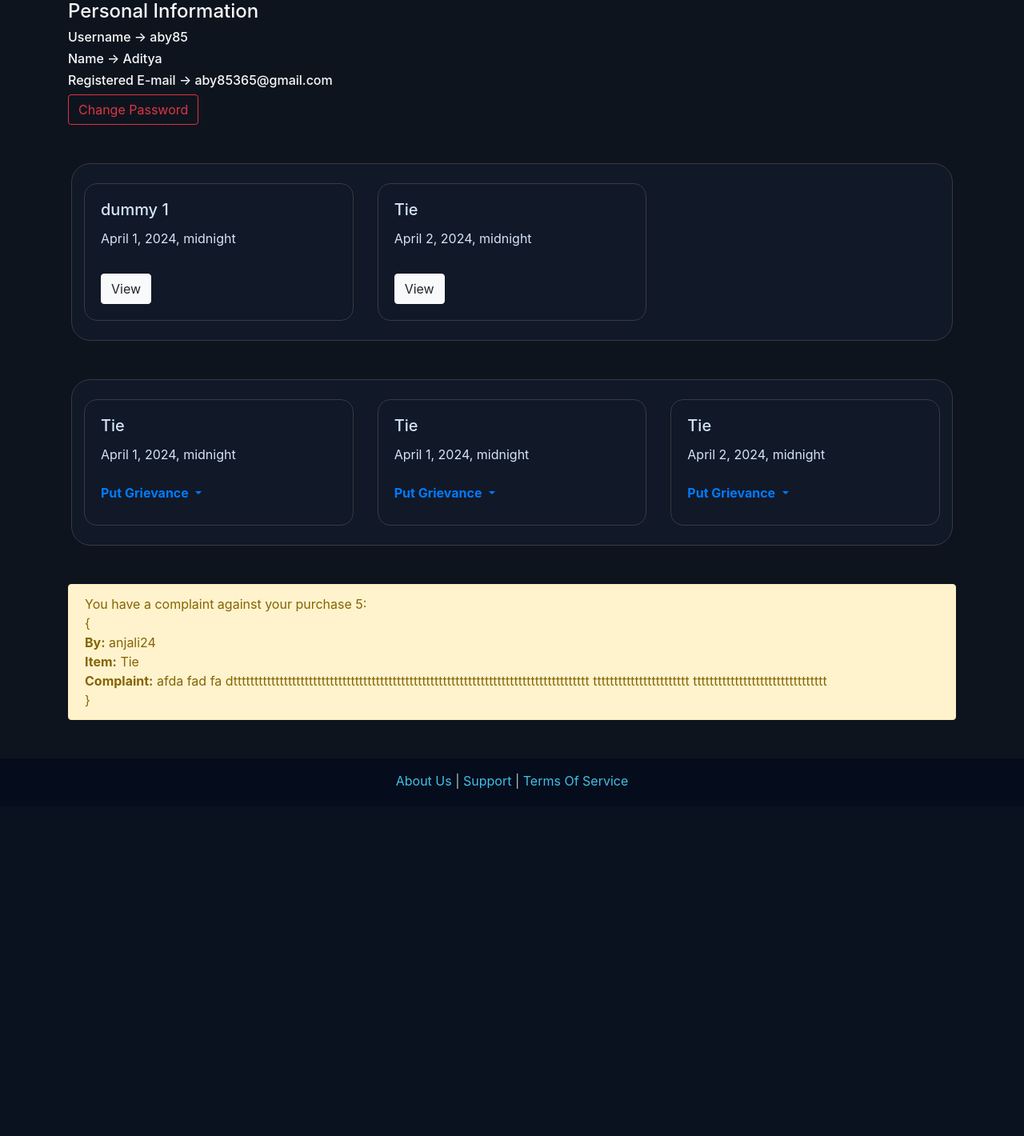
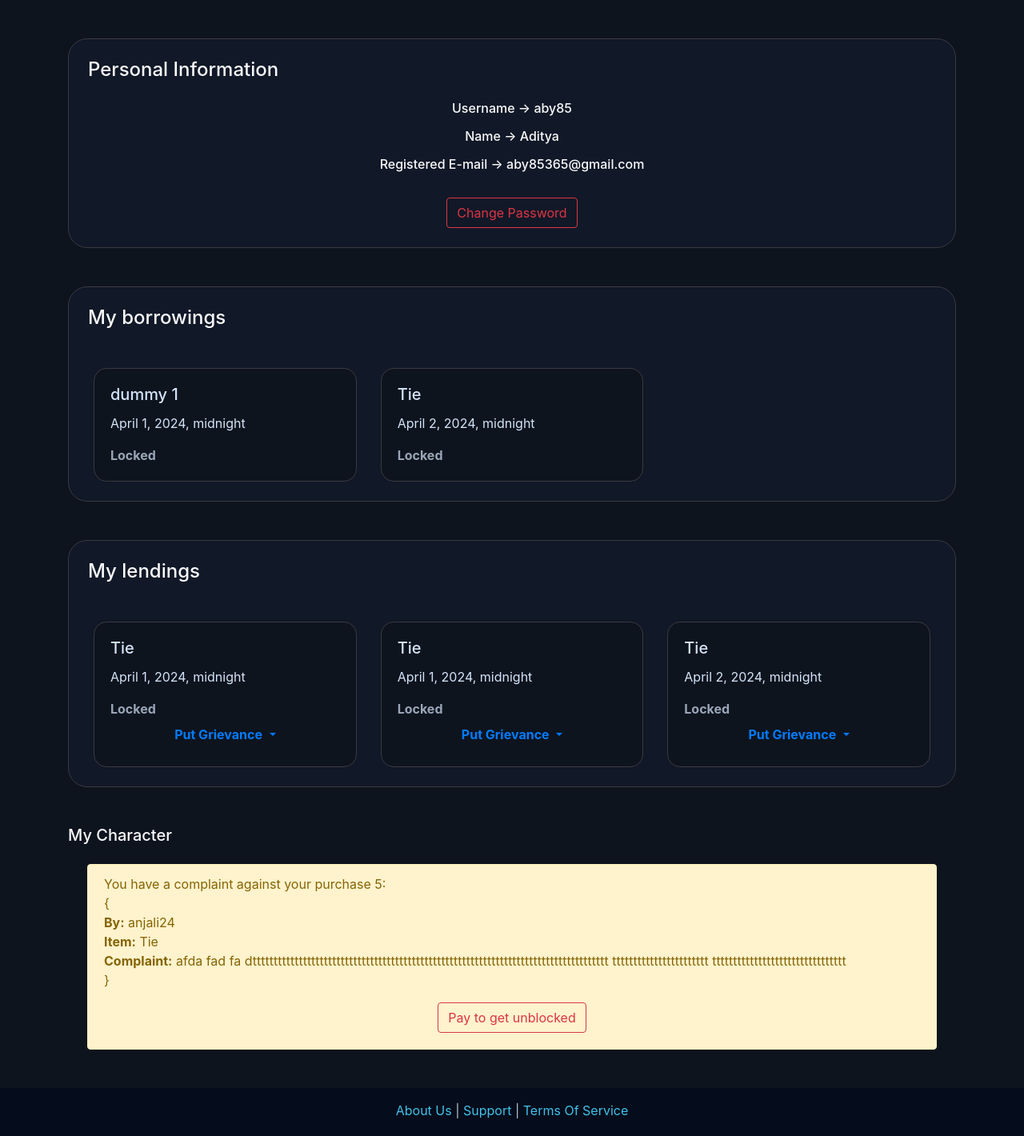
Before and after one commit to gitYourbits/Project-Commodity-Exchange, a Django app: page /profile/ in a window 1280 px wide. Shown: the part 86-1506 px from the top of the page at 80% size. Before the commit the page ends 1072 px from the top, so only its background shows below. Run offline with Django 5.2, Linux system fonts and the light colour scheme; a user stored in the database is signed in; data comes from the database, SQL or seed files in the repository; both versions use the stored data as it was after the commit; some libraries are stand-ins or nearby versions.

Commit message:
built profile page and added authentication checks

```diff
--- a/lendIt/form.py
+++ b/lendIt/form.py
@@ -34,7 +34,7 @@ class PutGrievance(forms.ModelForm):
 
     class Meta:
         model = Grievance
-        exclude = ['count', 'resolved' ,'timeStamp', 'defaulter', 'deal']
+        exclude = ['resolved' ,'timeStamp', 'defaulter', 'deal']
 
     def __init__(self, *args, **kwargs):
         super(PutGrievance, self).__init__(*args, **kwargs)
--- a/lendIt/templates/profile.html
+++ b/lendIt/templates/profile.html
@@ -3,59 +3,84 @@
 {% block body %}
 
 <div class="container">
-    <div id="personal_info my-5">
-        <h4 class="text-light">Personal Information</h4>
+    <div class="personal_info my-5"
+        style="background: #111827 !important; border: 1px solid #3a3a40 !important; border-radius: 1.5rem;">
 
-        <h6 class="text-light">Username -> {{request.user.username}}</h6>
-        <h6 class="text-light">Name -> {{request.user.first_name}} {{request.user.last_name}}</h6>
-        <h6 class="text-light">Registered E-mail -> {{request.user.email}}</h6>
-        <a href="#" class="btn btn-outline-danger">Change Password</a>
+        <h4 class="text-light m-4">Personal Information</h4>
+
+        <div class="my-4 mx-4" style="text-align: center;">
+            <h6 class="text-light mb-3">Username -> {{request.user.username}}</h6>
+            <h6 class="text-light mb-3">Name -> {{request.user.first_name}} {{request.user.last_name}}</h6>
+            <h6 class="text-light mb-3">Registered E-mail -> {{request.user.email}}</h6>
+            <a href="" class="btn btn-outline-danger mt-3">Change Password</a>
+        </div>
     </div>
 
-    <div class="row my-5 mx-1"
+    <div class="my-5"
         style="background: #111827 !important; border: 1px solid #3a3a40 !important; border-radius: 1.5rem;">
 
+        <h4 class="ml-4 my-4 text-light block">My borrowings</h4>
+
         {% if borrowings|length == 0 %}
-        <p class="text-light" style="margin: auto; text-align: center;"></p>No deals available!
+        <p class="text-light my-5 py-5" style="margin: auto; text-align: center;">No items borrowed yet!</p>
         {% else %}
+        <div class="row mx-3">
             {% for borrowing in borrowings %}
             <div class="col-md-4 my-4">
                 <div class="card"
-                style="background: #111827 !important; border: 1px solid #3a3a40 !important; border-radius: 1rem;">
+                    style="background: #0e141e !important; border: 1px solid #3a3a40 !important; border-radius: 1rem;">
 
                     <div class="card-body" style="color: #d4e4f9;">
                         <h5 class="card-title">{{borrowing.item.name}}</h5>
                         <p class="card-text">{{borrowing.timeStamp}}</p>
+
+                        {% if grievances|length == 0 %}
                         <button type="button" class="btn btn-light mt-3"
                             onclick="document.location = '/community/deal/{{borrowing.id}}/closed'">
-                        View
+                            View >>
                         </button>
+                        {% else %}
+                        <b style="opacity: 0.7;">Locked</b>
+                        {%endif%}
                     </div>
                 </div>
             </div>
             {% endfor %}
+        </div>
         {% endif %}
     </div>
 
-    <div class="row my-5 mx-1"
+    <div class="my-5"
         style="background: #111827 !important; border: 1px solid #3a3a40 !important; border-radius: 1.5rem;">
 
+        <h4 class="ml-4 my-4 text-light block">My lendings</h4>
+
         {% if lendings|length == 0 %}
-        <p class="text-light" style="margin: auto; text-align: center;"></p>No deals available!
+        <p class="text-light my-5 py-5" style="margin: auto; text-align: center;">No items lended yet!</p>
         {% else %}
+        <div class="row mx-3">
             {% for lending in lendings %}
             <div class="col-md-4 my-4">
                 <div class="card"
-                style="background: #111827 !important; border: 1px solid #3a3a40 !important; border-radius: 1rem;">
+                    style="background: #0e141e !important; border: 1px solid #3a3a40 !important; border-radius: 1rem;">
 
                     <div class="card-body" style="color: #d4e4f9;">
                         <h5 class="card-title">{{lending.item.name}}</h5>
                         <p class="card-text">{{lending.timeStamp}}</p>
 
+                        {% if grievances|length == 0 %}
+                        <button type="button" class="btn btn-light mb-3"
+                            onclick="document.location = '/community/deal/{{lending.id}}/closed'">
+                            View >>
+                        </button>
+                        {% else %}
+                        <b style="opacity: 0.7;">Locked</b>
+                        {%endif%}
+
                         <ul class="navbar-nav">
                             <li class="nav-item dropdown">
                                 <a class="nav-link dropdown-toggle" role="button" data-toggle="collapse"
-                                data-target="#grievanceForm-{{lending.id}}">
+                                    data-target="#grievanceForm-{{lending.id}}" style="text-align: center;">
                                     <b>Put Grievance</b>
                                 </a>
 
@@ -82,15 +107,30 @@
                 </div>
             </div>
             {% endfor %}
+        </div>
         {% endif %}
     </div>
 
-    <div id="my_character my-5">
+    <div id="my_character" class="my-5">
+        <h5 class="text-light">My Character</h5>
+
+        {% if grievances|length == 0 %}
+        <div class="alert alert-success mt-4 mb-5 mx-4" role="alert">No user Complaints against you.<br><b>Character
+                Status: Good</b></div>
+
+        {%else%}
         {% for grievance in grievances %}
-        <div class="alert alert-warning" role="alert">
-            You have a complaint against your purchase {{grievance.deal.id}}: <br>{<br><b>By:</b> {{grievance.deal.lender.username}} <br><b>Item:</b> {{grievance.deal.item.name}} <br><b>Complaint:</b> {{grievance.description}}<br>}
+        <div class="alert alert-warning mt-4 mb-5 mx-4" role="alert">
+            You have a complaint against your purchase {{grievance.deal.id}}: <br>{<br><b>By:</b>
+            {{grievance.deal.lender.username}} <br><b>Item:</b> {{grievance.deal.item.name}} <br><b>Complaint:</b>
+            {{grievance.description}}<br>}
+
+            <div style="text-align: center;">
+                <a href="" class="btn btn-outline-danger mt-3 mb-2">Pay to get unblocked</a>
+            </div>
         </div>
         {%endfor%}
+        {%endif%}
     </div>
 </div>
 
--- a/lendIt/views.py
+++ b/lendIt/views.py
@@ -13,9 +13,19 @@ import json
 @csrf_exempt
 def index(request):
     if request.user.is_authenticated:
-        verifier = OtpVerification.objects.filter(parent=request.user.id)[0]
+        verifier = OtpVerification.objects.get(parent=request.user.id)
+
+        if not verifier.status:
+            messages.info(reqeust, 'Kindly verify your account with the OTP sent to your university email...')
+            return render(request, 'verify.html')
+
+        if verifier.grievance_count>0:
+            messages.warning(request, 'You have complaints from users. Your account is blocked untill you resolve them.')
+
+            return redirect('/profile')
+
     else:
-        messages.info(request, 'Register to enjoy services!')
+        messages.info(request, 'Register or login to enjoy services!')
         return render(request, 'verify.html', {'registeration_required': True})
 
     if request.method == 'POST':
@@ -30,18 +40,16 @@ def index(request):
         else:
             messages.error(request, 'OTP verification failed - Wrong OTP.')
         return HttpResponse('Verification failed...')
-    else:
-        if verifier.status:
-            demand_form = AskFor()
-            offering_form = Offer()
 
-            latest_ongoing_deals = Deal.objects.all()[0:6]
-            categories = Offering.objects.values_list('category', flat=True).distinct()
-            notifications = Notification.objects.filter(parent=request.user.id, seen=False)
+    demand_form = AskFor()
+    offering_form = Offer()
 
-            return render(request, 'index.html', {"index_token": True, 'demand_form': demand_form, 'offering_form': offering_form, "deals": latest_ongoing_deals, 'categories': categories, 'notifications': notifications})
-        else:
-            return render(request, 'verify.html', {})
+    latest_ongoing_deals = Deal.objects.all()[0:6]
+    categories = Offering.objects.values_list('category', flat=True).distinct()
+
+    notifications = Notification.objects.filter(parent=request.user.id, seen=False)
+
+    return render(request, 'index.html', {"index_token": True, 'demand_form': demand_form, 'offering_form': offering_form, "deals": latest_ongoing_deals, 'categories': categories, 'notifications': notifications})
 
 
 @csrf_exempt
@@ -58,7 +66,6 @@ def clear_notifs(request):
             n.seen = True
             n.save()
         return HttpResponse("Cleared Notifications...")
-
 
 
 def register(request):
@@ -127,8 +134,19 @@ def send_otp(mail):
     return otp
 
 
+@csrf_exempt
 def profile(request):
     if request.method == "POST":
+        if request.content_type == 'application/json':
+            raw_data = request.body.decode('utf-8')
+            data = json.loads(raw_data)
+            notif_id = data['notif_id']
+
+            this_notif = Notification.objects.get(id = int(notif_id))
+            this_notif.clicked = True
+            this_notif.save()
+            return HttpResponse('Notification clicked...')
+
         deal_id = request.POST.get('dealId')
         grievance_form = PutGrievance(data=request.POST, files=request.FILES)
 
@@ -143,7 +161,19 @@ def profile(request):
             griev_count.grievance_count+=1
             griev_count.save()
 
+            new_notification = Notification(parent=User.objects.get(id = grievance_instance.deal.borrower), associated_url=f'/profile/#my_character', about=f'You have a complaint from {grievance_instance.deal.lender.username}')
+            new_notification.save()
+
         return redirect('/profile')
+
+    if not request.user.is_authenticated:
+        messages.info(request, 'Register or login to enjoy services!')
+        return render(request, 'verify.html', {'registeration_required': True})
+
+    verifier = OtpVerification.objects.get(parent=request.user.id)
+    if not verifier.status:
+        messages.info(reqeust, 'Kindly verify your account with the OTP sent to your university email...')
+        return render(request, 'verify.html')
 
     notifications = Notification.objects.filter(parent=request.user.id, seen=False)
     borrowings = Deal.objects.filter(borrower=request.user.id)
@@ -171,8 +201,6 @@ def loginHandle(request):
         else:
             messages.error(request, "Invalid username or password...")
             return redirect('/')
-    else:
-        return render(request, 'notfound.html')
 
 
 def logoutHandle(request):
```
Also changed, not shown: community/views.py (+127 -35 lines), db.sqlite3. Lines whose indentation alone changed are shown as unchanged.
